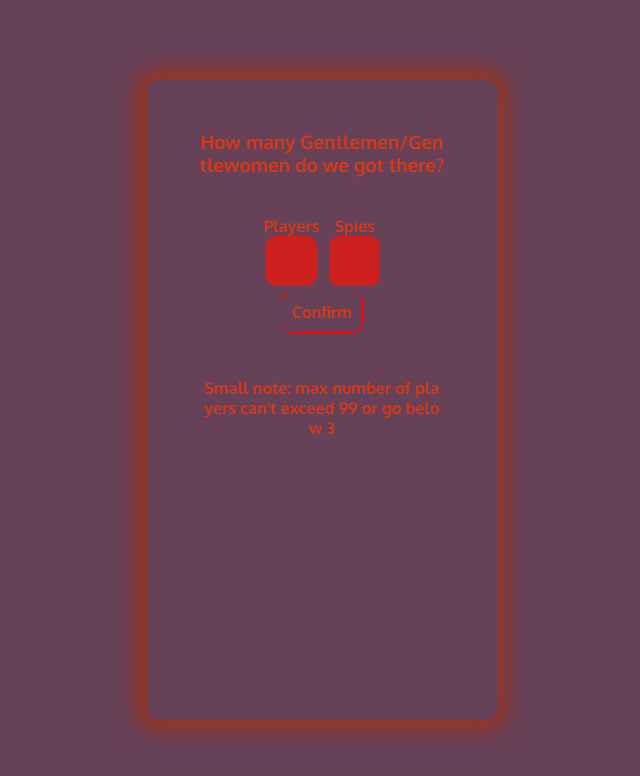
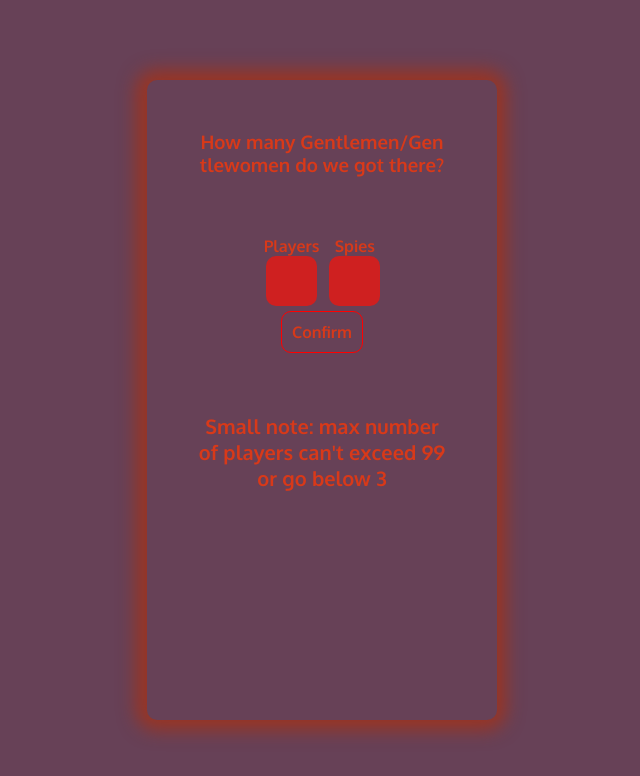
Before and after one commit to nickgabriadze/spy-game, a React (Vite) app: page / in a window 1280 px wide. Shown: the top 776 px of the page, without its empty margins (318-958 px from the left). Built offline with nearby package versions, Linux system fonts and the light colour scheme.

Commit message:
Fix - Changed the font size to its proper dimensions(small note)

```diff
--- a/src/assets/components/card.tsx
+++ b/src/assets/components/card.tsx
@@ -49,9 +49,9 @@ export default function Card() {
                                 }))
                             }}>Confirm</div>
                         </div>}
-                    {confirm ? <p style={{ fontSize: '15px' }} className={cardStyles.smallNote}>
+                    {confirm ? <p className={cardStyles.smallNote2}>
                         Small note: max amount of time can't exceed 10 or go below 2
-                    </p> : <p className={cardStyles.smallNote}>
+                    </p> : <p className={cardStyles.smallNote1}>
                         Small note: max number of players can't exceed 99 or go below 3
                     </p>}
                     {confirm ? <div className={cardStyles.playButton} onClick={() => {
--- a/src/assets/components/clock.tsx
+++ b/src/assets/components/clock.tsx
@@ -3,22 +3,11 @@ import { useState } from "react";
 import { useAppDispatch, useAppSelector } from "../hooks";
 import { setGameProcess } from '../store/gameInfoReducer';
 
-// const reducer = (state:{minutes: number, seconds: number}, action: { type: any; }) => {
-//     switch(action.type){
-//         case action.type == "MINUTE":
-//             return({
-//                 minutes: state.seconds == 0 ? state.minutes - 1: state.minutes,
-//                 seconds: state.seconds - 1
-//             })
-
-//     }
-// }
 
 export function Clock() {
     const [over, setOver] = useState(false);
-    console.log(useAppSelector(state => state.gameReducer.gameStarted))
-    const [minutes, setMinutes] = useState(0);
-    const [seconds, setSeconds] = useState(10);
+    const [minutes, setMinutes] = useState(useAppSelector(state => state.gameReducer.timeDuration));
+    const [seconds, setSeconds] = useState(0);
     const dispatch = useAppDispatch();
 
 
--- a/src/assets/css/card.module.css
+++ b/src/assets/css/card.module.css
@@ -25,7 +25,7 @@
     justify-content: center;
     align-items: center;
     padding: 50px;
-    gap: 40px;
+    gap: 60px;
 
 }
 
@@ -52,8 +52,12 @@ input::-webkit-inner-spin-button {
   margin: 0 !important;
 }
 
-.smallNote{
-    padding: 5px;
+.smallNote1{
+
+    font-size: 20px;
+}
+.smallNote2{
+    font-size: 16px;
 }
 
 .playButton{
--- a/src/assets/css/gamePart.module.css
+++ b/src/assets/css/gamePart.module.css
@@ -11,7 +11,7 @@
     translate: -50% -50%;
     font-size: 40px;
     font-family: 'Oxygen', 'sans-serif';
-    width: 50%;
+    width: 80%;
     height: 80%;
     border: 1px solid red;
     border-radius: 15px;
```
